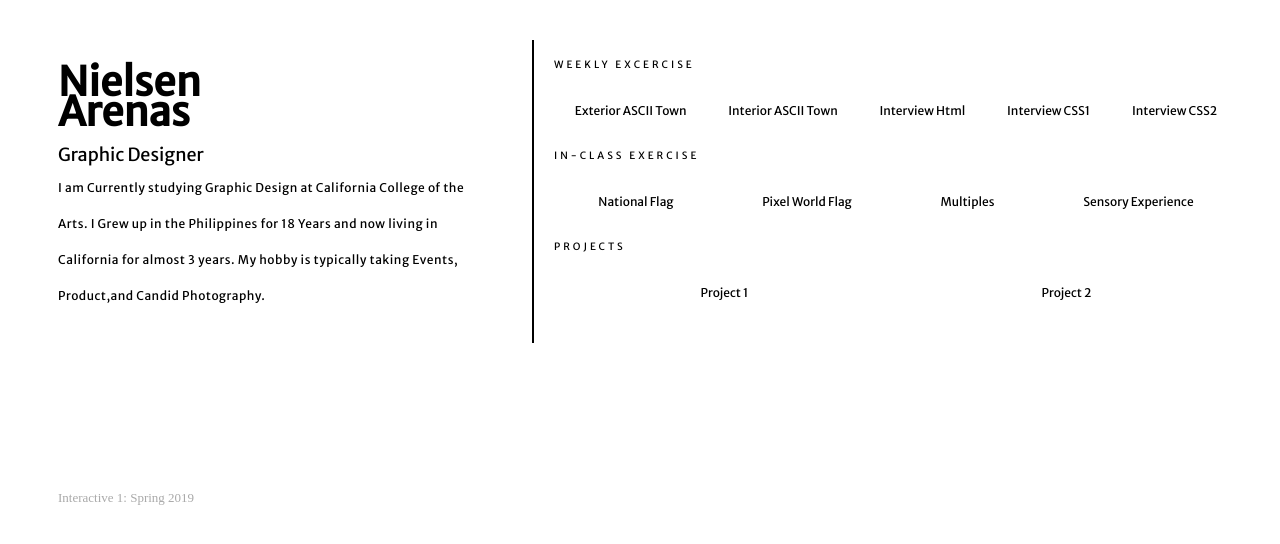
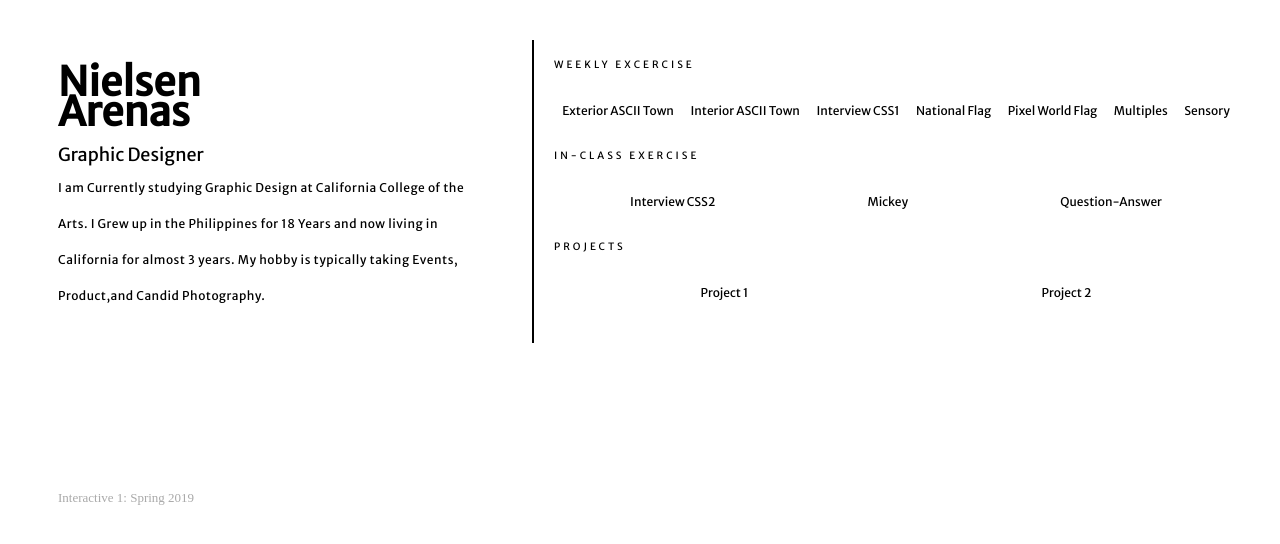
Before and after one commit to narenas1030/Interactive1, a plain HTML site: page index.html in a window 1280 px wide. Shown: the part 218-762 px from the top of the page. Drawn offline with Linux system fonts and the light colour scheme.

Commit message:
updated homepage

```diff
--- a/index.html
+++ b/index.html
@@ -32,16 +32,17 @@
         <ul>
           <li><a href="ASCII-TOWN/exterior-nielsen-arenas.html">Exterior ASCII Town</a></li>
           <li><a href="ASCII-TOWN/interior-nielsen-arenas.html">Interior ASCII Town</a></li>
-          <li><a href="interview/exercise-interview-html.html">Interview Html</a></li>
           <li><a href="interview/exercise-interview-css1.html">Interview CSS1</a></li>
-          <li><a href="interview/exercise-interview-css2.html">Interview CSS2</a></li>
+          <li><a href="Flag/national-flag.html">National Flag</a></li>
+          <li><a href="Flag/custom-flag.html">Pixel World Flag</a></li>
+          <li><a href="multiples/multiples.html">Multiples</a></li>
+          <li><a href="#">Sensory</a></li>
         </ul>
       <h3>IN-CLASS EXERCISE</h3>
         <ul>
-          <li><a href="Flag/national-flag.html">National Flag</a></li>
-          <li><a href="Flag/custom-flag.html">Pixel World Flag</a></li>
-          <li><a href="multiples/multiples.html">Multiples</a></li>
-          <li><a href="sensory/index.html">Sensory Experience</a></li>
+           <li><a href="interview/exercise-interview-css2.html">Interview CSS2</a></li>
+           <li><a href="Mickey 2/index.html">Mickey</a></li>
+            <li><a href="question-answer/question-answer.html">Question-Answer</a></li>
 
         </ul>
 
```
